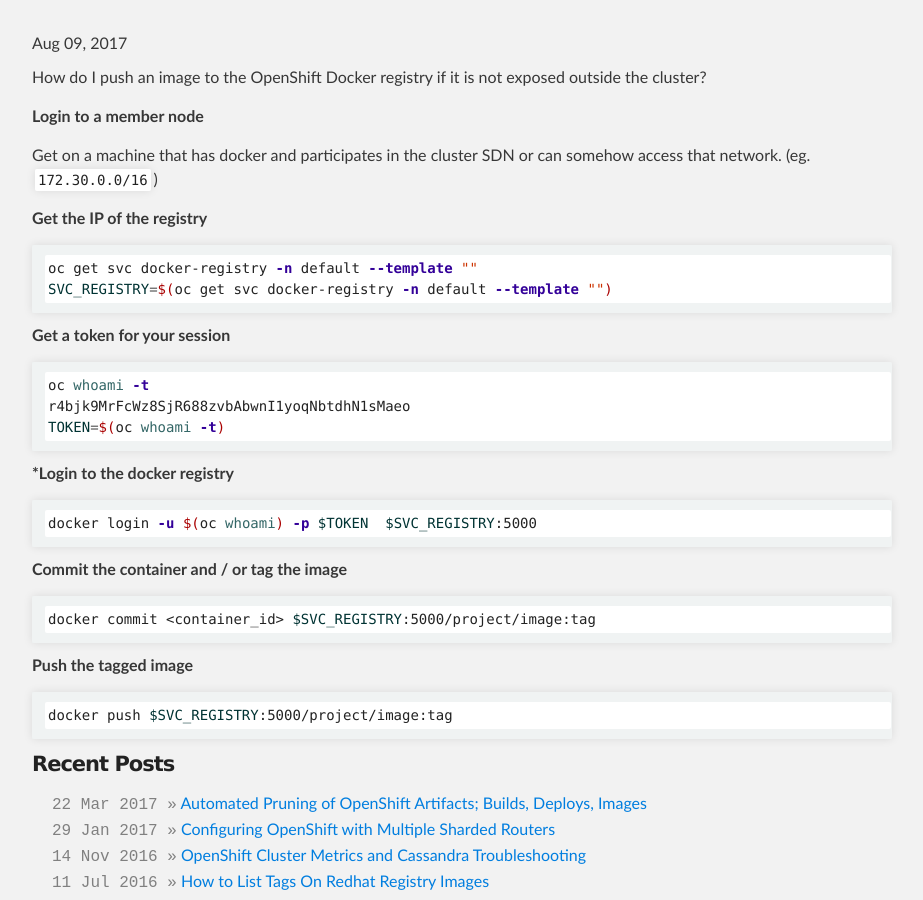
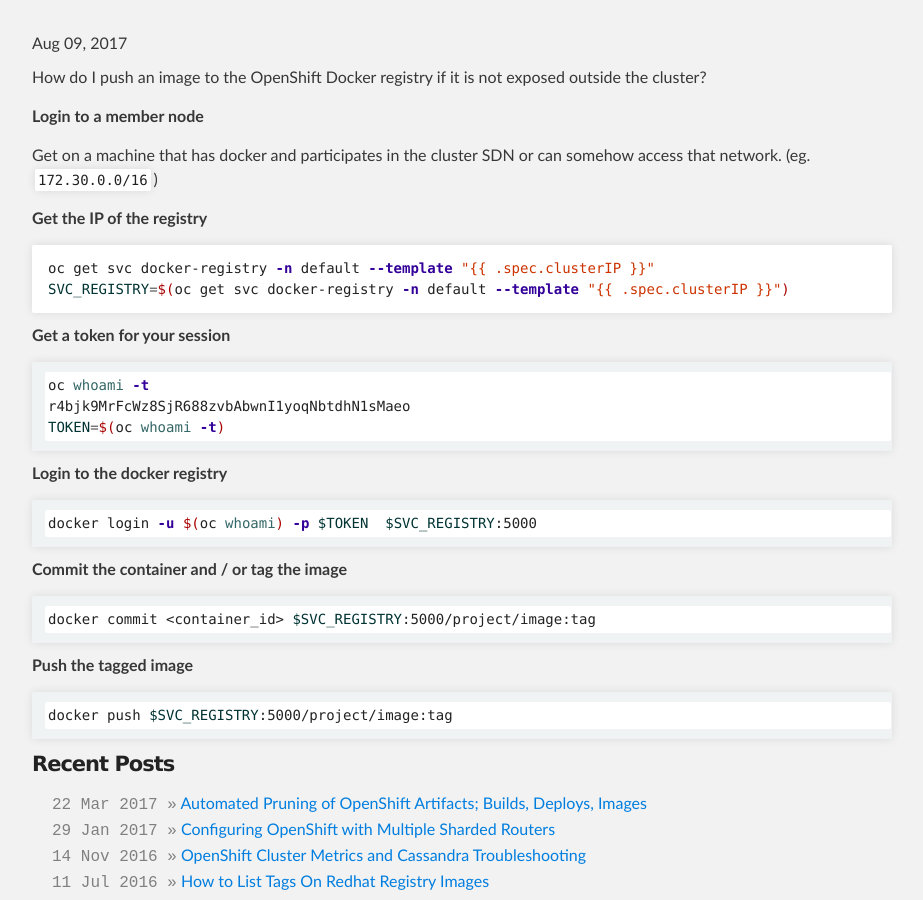
Before and after one commit to dlbewley/dlbewley.github.io, a Jekyll site: the page built from _posts/2017-08-09-Pushing-To-OpenShift-Registry.md, in a window 1280 px wide and 900 px high, scrolled down 333 px. Shown: the whole window, without its empty margins (188-1111 px from the left). Built offline with Jekyll 4.4.1, drawn with Linux system fonts in a browser that asks for light colours; comment, search, counter and statistics services are not loaded; the repository's description, which GitHub fills in, is left out.

Commit message:
liquid markdown

````diff
--- a/_posts/2017-08-09-Pushing-To-OpenShift-Registry.md
+++ b/_posts/2017-08-09-Pushing-To-OpenShift-Registry.md
@@ -14,10 +14,10 @@
 
 **Get the IP of the registry**
 
-```bash
+{% highlight bash %}{% raw %}
 oc get svc docker-registry -n default --template "{{ .spec.clusterIP }}"
 SVC_REGISTRY=$(oc get svc docker-registry -n default --template "{{ .spec.clusterIP }}")
-```
+{% endraw %}{% endhighlight %}
 
 **Get a token for your session**
 
@@ -27,7 +27,7 @@
 TOKEN=$(oc whoami -t)
 ```
 
-***Login to the docker registry**
+**Login to the docker registry**
 
 ```bash
 docker login -u $(oc whoami) -p $TOKEN  $SVC_REGISTRY:5000
````
